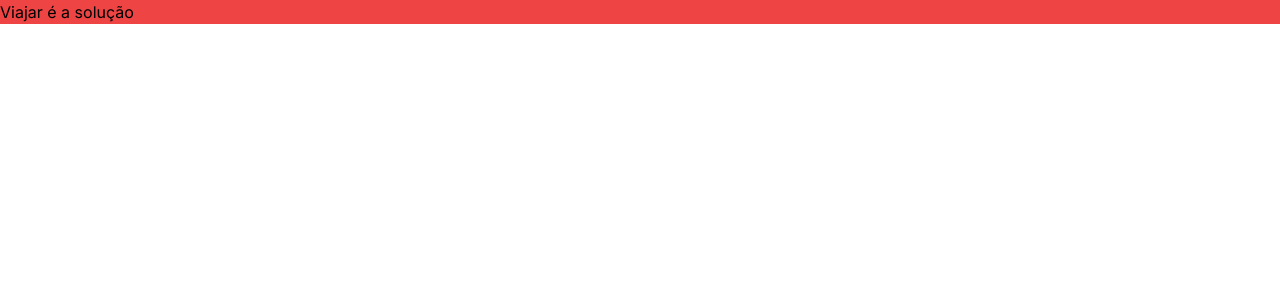
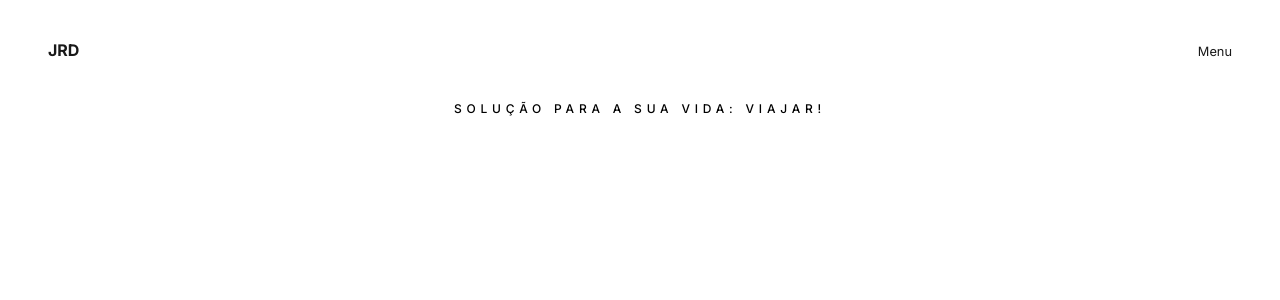
Before and after one commit to orloke/menu-hamburg, a Next.js app: page /solutions in a window 1280 px wide. Shown: the top 300 px of the page. Built offline with nearby package versions, Linux system fonts and the light colour scheme.

Commit message:
feat: improving style

```diff
--- a/src/app/contact/page.tsx
+++ b/src/app/contact/page.tsx
@@ -1,5 +1,5 @@
 export default function contact() {
   return (
-    <div className='/* classname */'>Entre em contato</div>
+    <p>Entre em contato com a gente!</p>
   );
 };
--- a/src/app/layout.tsx
+++ b/src/app/layout.tsx
@@ -1,22 +1,34 @@
-import './globals.css'
-import type { Metadata } from 'next'
-import { Inter } from 'next/font/google'
+import { Header } from "@/components/Header";
+import type { Metadata } from "next";
+import { Inter } from "next/font/google";
+import "./globals.css";
 
-const inter = Inter({ subsets: ['latin'] })
+const inter = Inter({ subsets: ["latin"] });
 
 export const metadata: Metadata = {
-  title: 'Hambr',
-  description: 'An incredible menu ',
-}
+  title: "Hambr",
+  description: "An incredible menu ",
+};
 
 export default function RootLayout({
   children,
 }: {
-  children: React.ReactNode
+  children: React.ReactNode;
 }) {
   return (
-    <html lang="en">
-      <body className={inter.className}>{children}</body>
+    <html lang='en'>
+      <body className={inter.className}>
+        <div className='App'>
+          <Header />
+          <div className='containerLembrar w-[1280px] min-w-[1280px] mx-auto '>
+            <div className='wrapper px-[48px]  px-[48px] '>
+              <div className='home flex justify-center items-center h-full w-full [&_p]:text-[0.75rem] [&_p]:tracking-[.3rem] [&_p]:uppercase [&_p]:font-medium [&_h5]:mt-[260px] [&_h5]:text-[1.5rem] [&_h5]:font-semibold [&_h5]:pr-[360px] '>
+                {children}
+              </div>
+            </div>
+          </div>
+        </div>
+      </body>
     </html>
-  )
+  );
 }
--- /dev/null
+++ b/src/app/opportunities/page.tsx
@@ -0,0 +1,9 @@
+interface opportunitiesProps {
+  /* props go here */
+}
+
+export default function opportunities() {
+  return (
+    <p>Aqui tem as melhores oportunidades</p>
+  );
+};
--- a/src/app/page.tsx
+++ b/src/app/page.tsx
@@ -1,11 +1,11 @@
-import Link from "next/link";
-
 export default function Home() {
   return (
-    <main className=''>
-      Navegue pelo site e veja essas cidades incríveis!
-      <Link href='solutions'>solution</Link>
-      <Link href='contact'>contato</Link>
+    <main className='containerLembrar w-[1280px] min-w-[1280px] mx-auto'>
+      <div className='wrapper px-[48px] '>
+        <h5>
+          Navegue pelo <b>Site</b> e veja essas cidades incríveis! Afinal, viajar é a arte de deixar as preocupações para trás, enquanto abraça as possibilidades do desconhecido.
+        </h5>
+      </div>
     </main>
   );
 }
--- a/src/app/solutions/page.tsx
+++ b/src/app/solutions/page.tsx
@@ -4,6 +4,6 @@ interface solutionsProps {
 
 export default function Solutions() {
   return (
-    <div className='bg-red-500'>Viajar é a solução</div>
+    <p>Solução para a sua vida: viajar!</p>
   );
 };
--- /dev/null
+++ b/src/components/Hamburger/index.tsx
@@ -0,0 +1,77 @@
+import Link from "next/link";
+
+interface HamburgerProps {
+  /* props go here */
+}
+
+export function Hamburger() {
+  return (
+    <div className='hambruger-menu hidden z-[9] fixed inset-0 h-full w-full '>
+      <div className='menu-secondary-background-color fixed inset-0 h-full w-full bg-black z-[-1] '></div>
+      <div className='menu-layer relative bg-red-700 h-full overflow-hidden '>
+        <div className='menu-city-background inset-0 absolute h-full w-full opacity-0  '></div>
+        <div className='containerLembrar w-[1280px] min-w-[1280px] mx-auto'>
+          <div className='wrapper px-[48px] relative '>
+            <div className='menu-links flex justify-between items-center relative top-[200px] '>
+              <nav className='block'>
+                <ul className='p-0 m-0'>
+                  <li className='text-[6rem] font-bold cursor-pointer h-[135px] overflow-hidden relative w-[700px] '>
+                    <Link
+                      href='/opportunities'
+                      className='absolute text-white hover:text-black '
+                    >
+                      Oportunities
+                    </Link>
+                  </li>
+                  <li className='text-[6rem] font-bold cursor-pointer h-[135px] overflow-hidden relative w-[700px] '>
+                    <Link
+                      href='/solutions'
+                      className='absolute text-white hover:text-black '
+                    >
+                      solutions
+                    </Link>
+                  </li>
+                  <li className='text-[6rem] font-bold cursor-pointer h-[135px] overflow-hidden relative w-[700px] '>
+                    <Link
+                      href='/contact'
+                      className='absolute text-white hover:text-black '
+                    >
+                      contact
+                    </Link>
+                  </li>
+                </ul>
+              </nav>
+              <div className='info text-white w-[300px] '>
+                <h3 className='text-[1.2rem] my-2 mx-auto '>Our Promises</h3>
+                <p className='mx-auto text-[.8rem] '>
+                  Lorem ipsum dolor sit amet consectetur adipisicing elit.
+                  Possimus nulla praesentium, nemo vero alias iure reprehenderit
+                  enim beatae consectetur, ipsam at culpa itaque officia est
+                  aspernatur architecto voluptates, exercitationem tempora.
+                </p>
+              </div>
+              <div className='locations absolute bottom-[-80px] text-white mt-4 text-[.8rem] font-semibold '>
+                Locations:
+                <span className='cursor-pointer mx-8 my-0 transition-all duration-[.3s] hover:bg-black hover:py-2 hover:px-6 rounded font-normal ml-16 '>
+                  Dallas
+                </span>
+                <span className='cursor-pointer mx-8 my-0 transition-all duration-[.3s] hover:bg-black hover:py-2 hover:px-6 rounded font-normal  '>
+                  Austin
+                </span>
+                <span className='cursor-pointer mx-8 my-0 transition-all duration-[.3s] hover:bg-black hover:py-2 hover:px-6 rounded font-normal  '>
+                  New York
+                </span>
+                <span className='cursor-pointer mx-8 my-0 transition-all duration-[.3s] hover:bg-black hover:py-2 hover:px-6 rounded font-normal  '>
+                  San Francisco{" "}
+                </span>
+                <span className='cursor-pointer mx-8 my-0 transition-all duration-[.3s] hover:bg-black hover:py-2 hover:px-6 rounded font-normal  '>
+                  Benjin
+                </span>
+              </div>
+            </div>
+          </div>
+        </div>
+      </div>
+    </div>
+  );
+}
--- /dev/null
+++ b/src/components/Header/index.tsx
@@ -0,0 +1,26 @@
+import Link from "next/link";
+import { Hamburger } from "../Hamburger";
+
+interface HeaderProps {
+  /* props go here */
+}
+
+export function Header() {
+  return (
+    <header className="h-[100px]    ">
+      <div className='containerLembrar w-[1280px] min-w-[1280px] mx-auto'>
+        <div className='wrapper px-[48px] Lembrar'>
+          <div className='inner-header relative z-10 h-[100px] flex justify-between items-center '>
+            <div className='logo'>
+              <Link href='/' className="font-bold text-[#191919]">JRD</Link>
+            </div>
+            <div className='menu'>
+              <button className="text-[.8rem] text-[#191919] ">Menu</button>
+            </div>
+          </div>
+        </div>
+      </div>
+      <Hamburger />
+    </header>
+  );
+}
```
